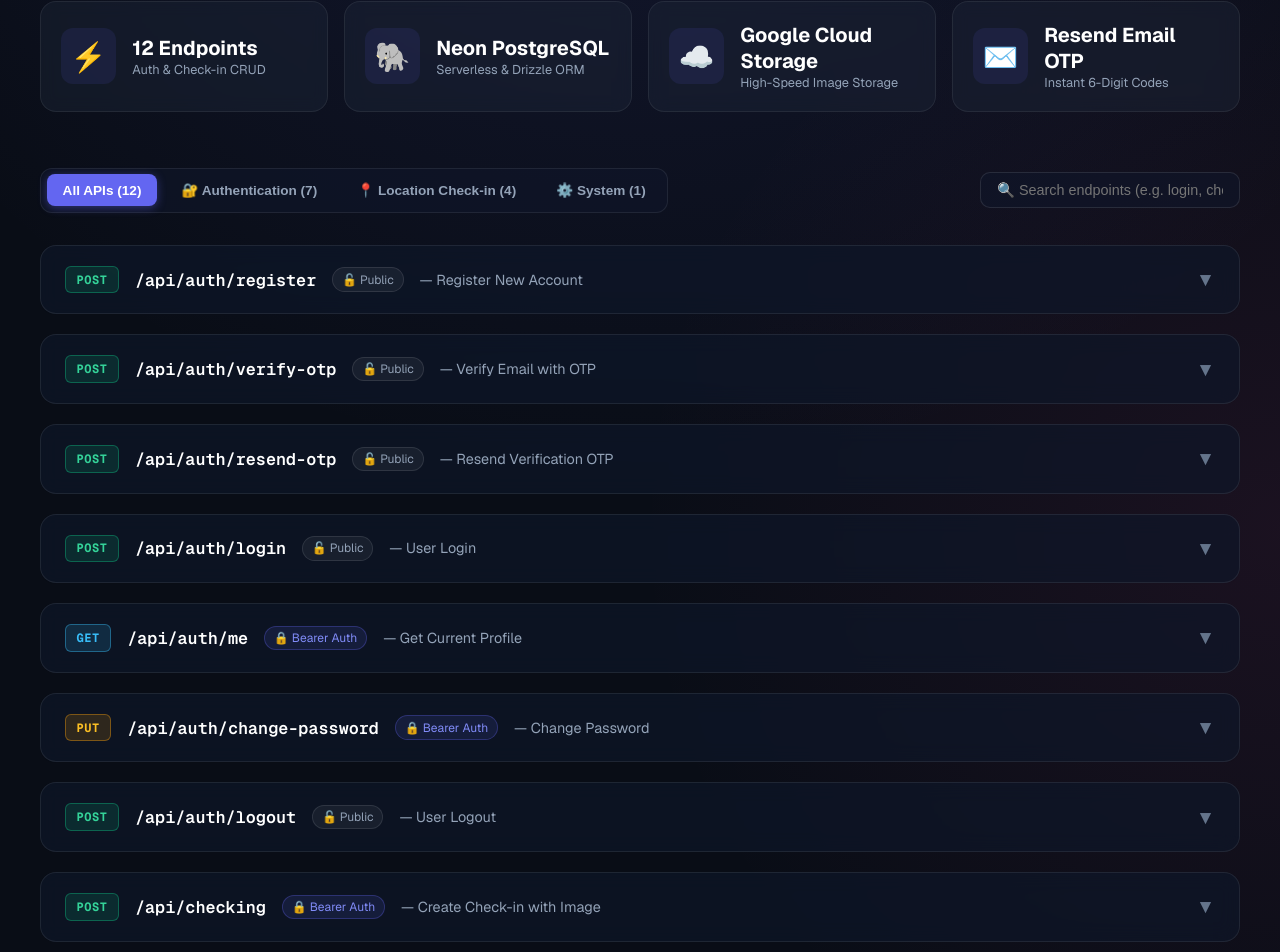
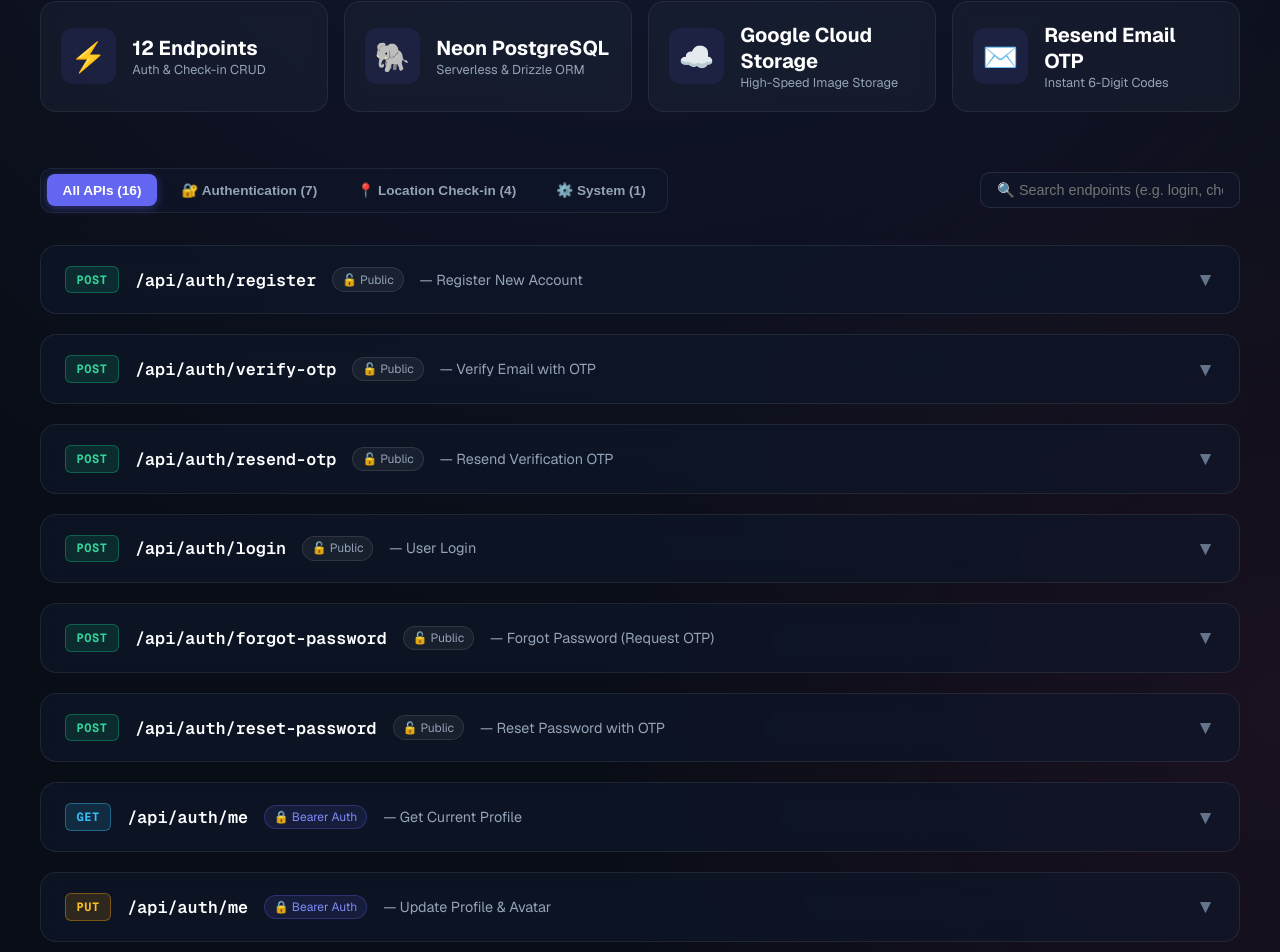
Before and after one commit to Jirasak-Thongpila/where_am_i, a Next.js app: page / in a window 1280 px wide. Shown: the part 454-1406 px from the top of the page. Built offline with nearby package versions, Linux system fonts and the light colour scheme.

Commit message:
docs: update README documentation and adjust layout in main page component

```diff
--- a/src/app/page.tsx
+++ b/src/app/page.tsx
@@ -137,6 +137,54 @@
     ),
   },
   {
+    method: "POST",
+    path: "/api/auth/forgot-password",
+    category: "auth",
+    title: "Forgot Password (Request OTP)",
+    description: "ขอรหัส OTP 6 หลัก สำหรับการรีเซ็ตรหัสผ่านทางอีเมล",
+    authRequired: false,
+    contentType: "application/json",
+    requestBody: JSON.stringify(
+      {
+        email: "somchai@example.com",
+      },
+      null,
+      2,
+    ),
+    responseBody: JSON.stringify(
+      {
+        message: "ส่งรหัส OTP สำหรับรีเซ็ตรหัสผ่านไปยังอีเมลของคุณเรียบร้อยแล้ว",
+      },
+      null,
+      2,
+    ),
+  },
+  {
+    method: "POST",
+    path: "/api/auth/reset-password",
+    category: "auth",
+    title: "Reset Password with OTP",
+    description: "รีเซ็ตรหัสผ่านใหม่โดยใช้รหัส OTP ที่ได้รับทางอีเมล",
+    authRequired: false,
+    contentType: "application/json",
+    requestBody: JSON.stringify(
+      {
+        email: "somchai@example.com",
+        otp: "839201",
+        newPassword: "newpassword5678",
+      },
+      null,
+      2,
+    ),
+    responseBody: JSON.stringify(
+      {
+        message: "รีเซ็ตรหัสผ่านใหม่เรียบร้อยแล้ว สามารถเข้าสู่ระบบด้วยรหัสผ่านใหม่ได้ทันที",
+      },
+      null,
+      2,
+    ),
+  },
+  {
     method: "GET",
     path: "/api/auth/me",
     category: "auth",
@@ -150,9 +198,38 @@
           id: 1,
           email: "somchai@example.com",
           name: "Somchai Jaidee",
-          bio: null,
-          profileImage: null,
+          bio: "นักเดินทางและช่างภาพ",
+          profileImage: "https://storage.googleapis.com/where_am_i/profiles/1_1787058244392_8f9g12.jpg",
           coverImage: null,
+          isVerified: true,
+          createdAt: "2026-08-18T10:00:00.000Z",
+          updatedAt: "2026-08-18T12:30:00.000Z",
+        },
+      },
+      null,
+      2,
+    ),
+  },
+  {
+    method: "PUT",
+    path: "/api/auth/me",
+    category: "auth",
+    title: "Update Profile & Avatar",
+    description: "อัปเดตข้อมูลโปรไฟล์และอัปโหลดรูป Avatar ขึ้น GCS (พร้อมระบบลบรูปเดิมอัตโนมัติ)",
+    authRequired: true,
+    contentType: "multipart/form-data or application/json",
+    requestBody: `name: "Somchai Jaidee (Updated)"
+bio: "สวัสดีครับ ผมชอบเที่ยวถ่ายรูป"
+image: [File (.jpg, .png, .webp)]`,
+    responseBody: JSON.stringify(
+      {
+        message: "Profile updated successfully",
+        user: {
+          id: 1,
+          email: "somchai@example.com",
+          name: "Somchai Jaidee (Updated)",
+          bio: "สวัสดีครับ ผมชอบเที่ยวถ่ายรูป",
+          profileImage: "https://storage.googleapis.com/where_am_i/profiles/1_1787069123456_a1b2c3.jpg",
           isVerified: true,
         },
       },
@@ -184,6 +261,21 @@
           email: "somchai@example.com",
           name: "Somchai Jaidee",
         },
+      },
+      null,
+      2,
+    ),
+  },
+  {
+    method: "DELETE",
+    path: "/api/auth/me",
+    category: "auth",
+    title: "Delete Account",
+    description: "ลบบัญชีผู้ใช้ถาวร พร้อมลบข้อมูลเช็คอินและรูปภาพทั้งหมดใน GCS ของผู้ใช้นี้",
+    authRequired: true,
+    responseBody: JSON.stringify(
+      {
+        message: "Account and all associated data deleted successfully",
       },
       null,
       2,
```
Also changed, not shown: 1 other file (tests, documents, lock files or other folders).
